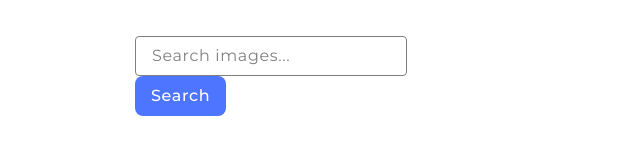
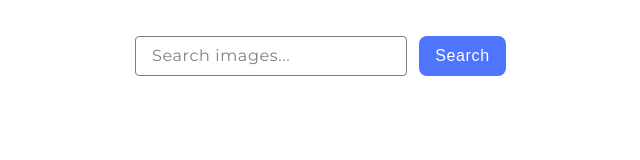
Before and after one commit to m-yanchev/goit-advancedjs-hw-03, a website built with Vite: page src/index.html in a window 1280 px wide. Shown: the whole page, without its empty margins (319-959 px from the left). Built offline with nearby package versions, Linux system fonts and the light colour scheme; what simplelightbox would draw is missing.

Commit message:
update form width

```diff
--- a/src/index.html
+++ b/src/index.html
@@ -8,7 +8,6 @@
       href="https://fonts.googleapis.com/css2?family=Montserrat:wght@100..900&display=swap"
       rel="stylesheet"
     />
-    <link rel="stylesheet" href="node_modules/modern-normalize/modern-normalize.css">
     <link rel="stylesheet" href="./css/styles.css" />
     <script type="module" src="./main.js"></script>
   </head>
```
